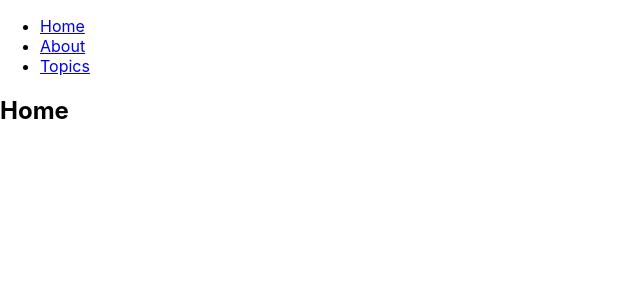
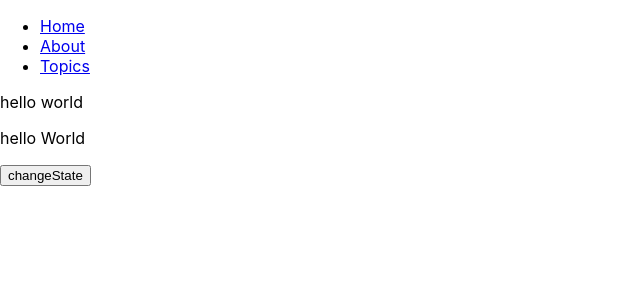
Before and after one commit to jeffpascal/youritdepartment, a React (Create React App) app in the folder my-app/: page / in a window 1280 px wide. Shown: the top 300 px of the page, without its empty margins (0-640 px from the left). Built offline with nearby package versions, Linux system fonts and the light colour scheme; the HTML template or start-up script is replaced by a standard one.

Commit message:
Added hooks to Home page

```diff
--- a/my-app/src/App.js
+++ b/my-app/src/App.js
@@ -7,6 +7,7 @@ import {
   useRouteMatch,
   useParams
 } from "react-router-dom";
+import Home from "./Home"
 
 export default function App() {
   return (
@@ -32,16 +33,12 @@ export default function App() {
             <Topics />
           </Route>
           <Route path="/">
-            <Home />
+            <Home text="hello world"/>
           </Route>
         </Switch>
       </div>
     </Router>
   );
-}
-
-function Home() {
-  return <h2>Home</h2>;
 }
 
 function About() {
--- a/my-app/src/Home.js
+++ b/my-app/src/Home.js
@@ -1,14 +1,22 @@
-import React, { Suspense } from 'react';
+import React, { Suspense, useState } from 'react';
 import logo from './logo.png';
 
-function Home() {
+const Home = (props) => {
+
+  const [message, setMessage] = useState("hello World");
+
+  const changeState = () => {
+    setMessage("Changed");
+  }
+
   return (
-
     <div className="Home">
-        asdasd
+        <p>{props.text}</p>
+        <p>{message}</p>
         <Suspense fallback={<div>Loading</div>}></Suspense>
+        <button onClick={changeState}>changeState</button>
     </div>
-  );
+  )
 }
 
 export default Home;
```
Also changed, not shown: 1 other file (tests, documents, lock files or other folders).
